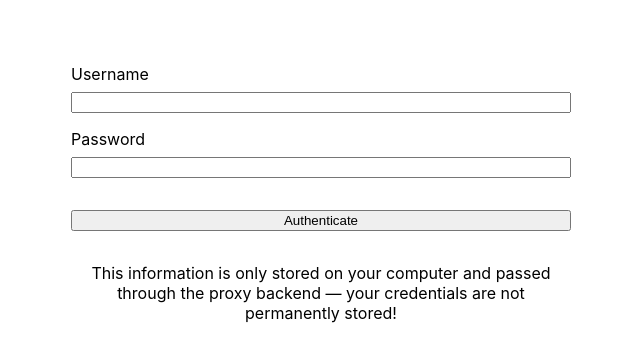
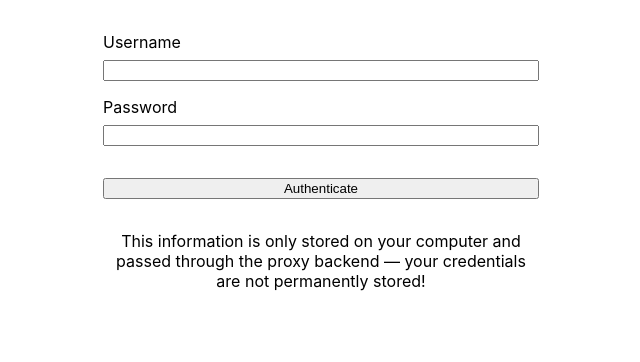
Before and after one commit to tjwds/nibdeef, a Next.js app: page / in a window 1280 px wide. Shown: the top 362 px of the page, without its empty margins (319-959 px from the left). Built offline with nearby package versions, Linux system fonts and the light colour scheme.

Commit message:
Tidy styles

```diff
--- a/styles/JudgeFeedEntries.module.css
+++ b/styles/JudgeFeedEntries.module.css
@@ -7,6 +7,7 @@
 .entry {
   display: flex;
   outline: 1px solid black;
+  word-break: break-word;
 }
 
 .entryText {
@@ -17,6 +18,7 @@
 .entryCheckbox {
   width: 50px;
   margin: 3rem 2rem 0;
+  flex-shrink: 0;
 }
 
 .applyContainer {
--- a/styles/Login.module.css
+++ b/styles/Login.module.css
@@ -1,8 +1,9 @@
 .login {
     max-width: 500px;
+    width: 100%;
     text-align: center;
     margin: 2rem auto;
-    padding: 2rem 0;
+    padding: 0 2rem;
 }
 
 .login * {
```
